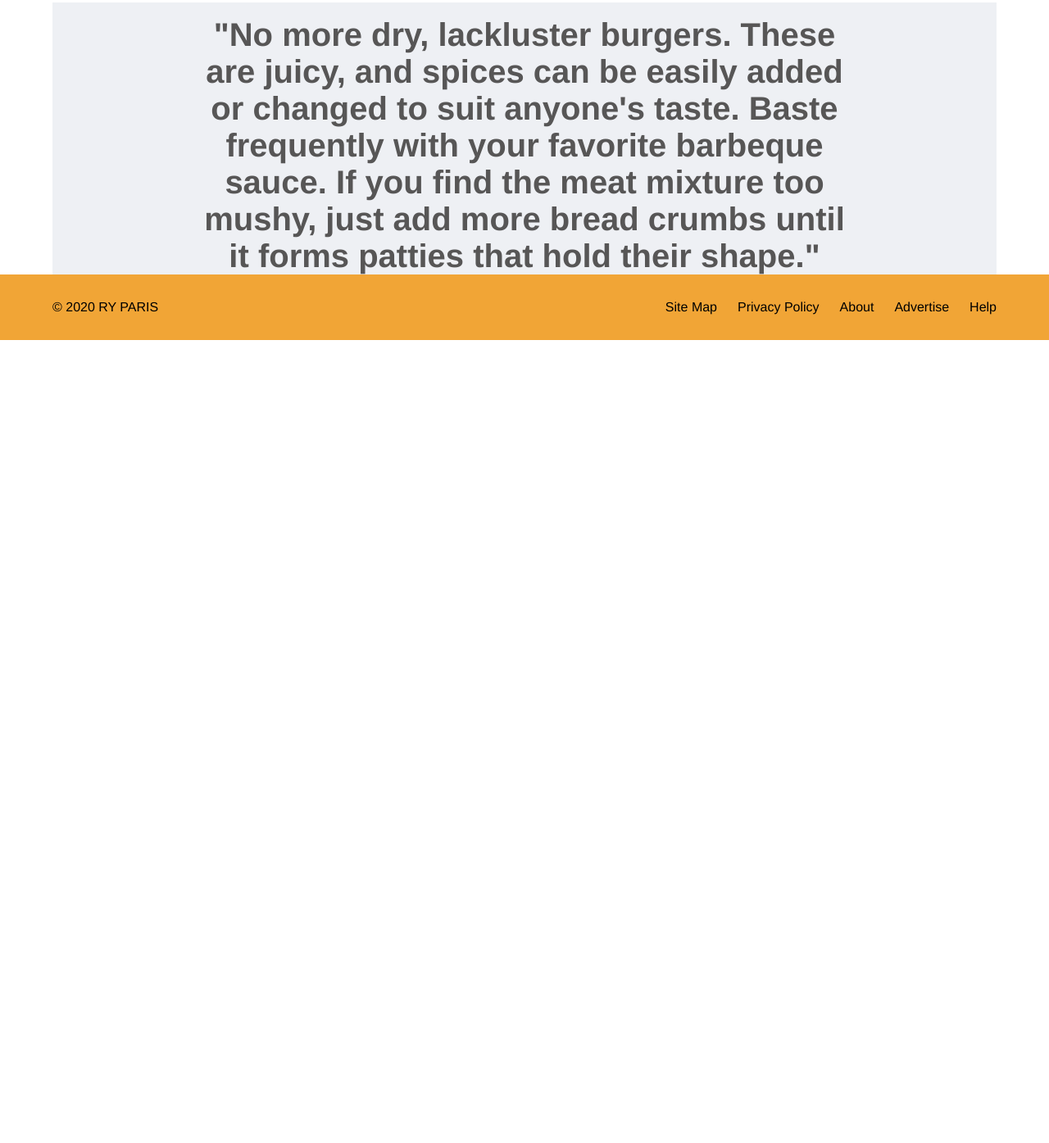
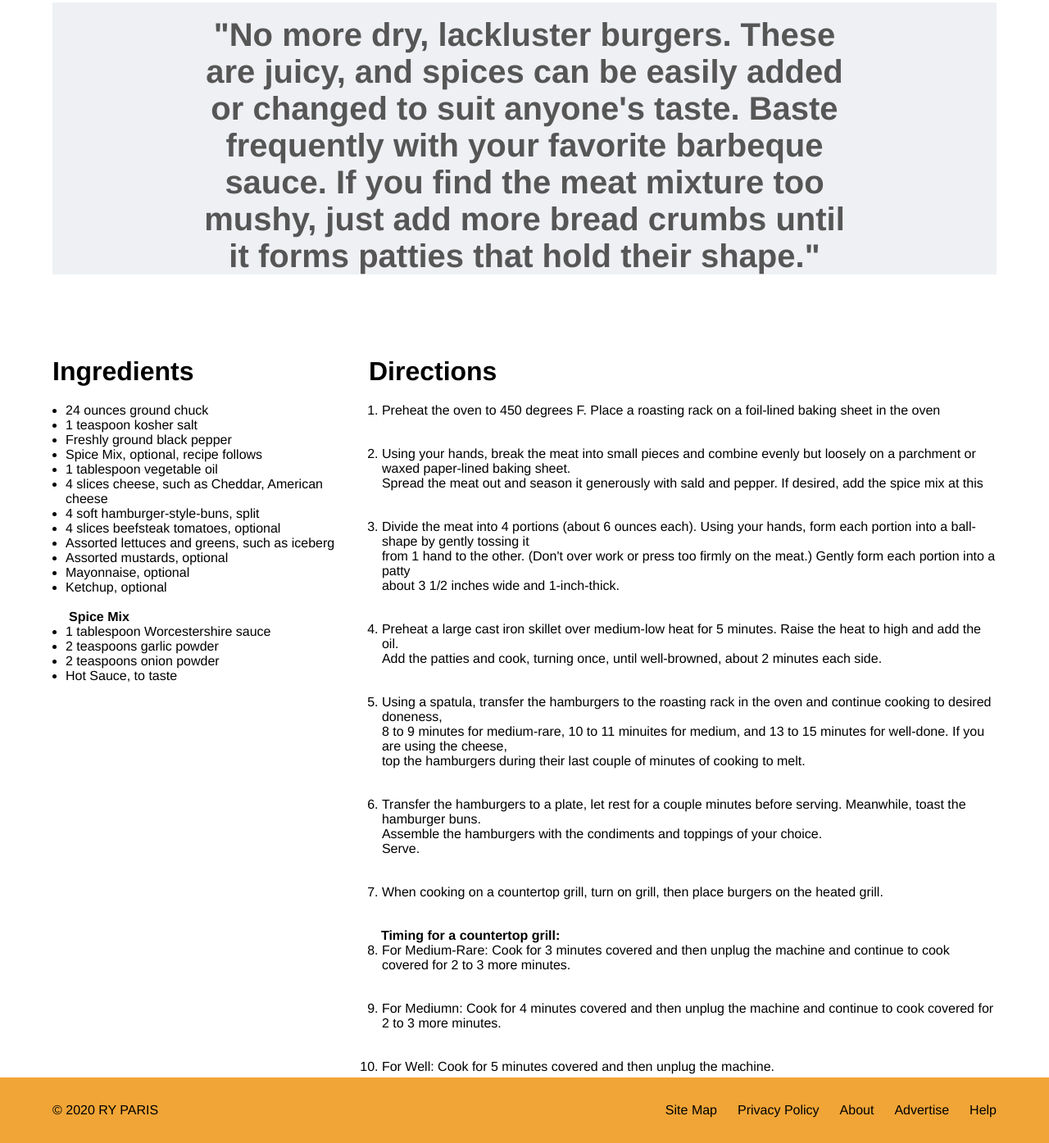
Before and after one commit to TylerVanSickle/RYParis, a plain HTML site: page recipe.html in a window 1280 px wide. Shown: the part 1065-2460 px from the top of the page at 82% size. Before the commit the page ends 1480 px from the top, so only its background shows below. Drawn offline with nearby package versions, Linux system fonts and the light colour scheme.

Commit message:
Pretty much finished the second page

```diff
--- a/css/style.css
+++ b/css/style.css
@@ -172,31 +172,6 @@ nav ul li a{
 }
 
 
-/*FOOTER*/
-
-footer{
-    height: 10vh;
-    background-color: var(--orange);
-    width: 100%;
-}
-.footerContainer{
-    display: flex;
-    justify-content: space-between;
-    text-align: center;
-    height: 10vh;
-    background-color: var(--orange);
-    width: 90%;
-    align-items: center;
-    margin: 0 auto;
-}
-footer ul{
-    display: flex;
-}
-footer ul li{
-    padding-left: 25px;
-    list-style-type: none;
-    cursor: pointer;
-}
 
 /* RECIPE PAGE */
 
@@ -318,3 +293,62 @@ height: 28%;
     font-weight: bold;
     text-align: center;
 }
+
+.howToMake{
+    padding-top: 100px;
+    height: 110vh;
+    max-width: 90%;
+    margin: 0 auto;
+    display: flex;
+}
+.leftSide{
+    flex: 33%;
+    height: 100%;
+}
+.leftSide li{
+    margin-left: 1em;
+}
+.leftSide ul p{
+    padding-left: 20px;
+}
+.howToMake h2{
+    padding-bottom: 20px;
+    font-size: 2rem;
+}
+
+.rightSide{
+    flex: 66%;
+    height: 100%;
+}
+.rightSide li{
+    padding-bottom: 35px;
+    margin-left: 1em;
+}
+.rightSide ol p {
+    padding-left: 15px;
+}
+/*FOOTER*/
+
+footer{
+    height: 10vh;
+    background-color: var(--orange);
+    width: 100%;
+}
+.footerContainer{
+    display: flex;
+    justify-content: space-between;
+    text-align: center;
+    height: 10vh;
+    background-color: var(--orange);
+    width: 90%;
+    align-items: center;
+    margin: 0 auto;
+}
+footer ul{
+    display: flex;
+}
+footer ul li{
+    padding-left: 25px;
+    list-style-type: none;
+    cursor: pointer;
+}
--- a/recipe.html
+++ b/recipe.html
@@ -77,6 +77,76 @@
             </div>
         </section>
 
+        <section class="howToMake">
+            <div class="leftSide">
+                <h2>Ingredients</h2>
+                <ul>
+                    <li>24 ounces ground chuck</li>
+                    <li>1 teaspoon kosher salt</li>
+                    <li>Freshly ground black pepper</li>
+                    <li>Spice Mix, optional, recipe follows</li>
+                    <li>1 tablespoon vegetable oil</li>
+                    <li>4 slices cheese, such as Cheddar, American cheese</li>
+                    <li>4 soft hamburger-style-buns, split</li>
+                    <li>4 slices beefsteak tomatoes, optional</li>
+                    <li>Assorted lettuces and greens, such as iceberg</li>
+                    <li>Assorted mustards, optional</li>
+                    <li>Mayonnaise, optional</li>
+                    <li>Ketchup, optional</li>
+                    <br>
+                    <p><b>Spice Mix</b></p>
+                    <li>1 tablespoon Worcestershire sauce</li>
+                    <li>2 teaspoons garlic powder</li>
+                    <li>2 teaspoons onion powder</li>
+                    <li>Hot Sauce, to taste</li>
+                </ul>
+            </div>
+            <div class="rightSide">
+                <h2>Directions</h2>
+                <ol>
+                    <li>
+                        Preheat the oven to 450 degrees F. Place a roasting rack on a foil-lined baking sheet in the oven</li>
+                    <li>
+                        Using your hands, break the meat into small pieces and combine evenly
+                        but loosely on a parchment or waxed paper-lined baking sheet.<br>
+                        Spread the meat out and season it generously with sald and pepper. If desired, add the spice mix at this <time datetime=""></time>
+                    </li>
+                    <li>
+                        Divide the meat into 4 portions (about 6 ounces each). Using your hands,
+                         form each portion into a ball-shape by gently tossing it<br> from 1 hand to the other. (Don't over work or press too firmly on the meat.)
+                        Gently form each portion into a patty <br>about 3 1/2 inches wide and 1-inch-thick.
+                    </li>
+                    <li>
+                        Preheat a large cast iron skillet over medium-low heat for 5 minutes.
+                        Raise the heat to high and add the oil.<br> Add the patties and cook, turning once,
+                        until well-browned, about 2 minutes each side.
+                    </li>
+                    <li>
+                        Using a spatula, transfer the hamburgers to the roasting rack in the oven
+                        and continue cooking to desired doneness,<br> 8 to 9 minutes for medium-rare,
+                        10 to 11 minuites for medium, and 13 to 15 minutes for well-done. If you are using
+                        the cheese,<br> top the hamburgers during their last couple of minutes of cooking to melt.
+                    </li>
+                    <li>Transfer the hamburgers to a plate, let rest for a couple minutes before serving. Meanwhile, toast the hamburger buns.
+                         <br>Assemble the hamburgers with the condiments and toppings of your choice.
+                         <br>
+                         Serve.
+                    </li>
+                    <li>When cooking on a countertop grill, turn on grill, then place burgers on the heated grill.</li>
+                    <p><b>Timing for a countertop grill:</b></p>
+                    <li>For Medium-Rare: Cook for 3 minutes covered and then unplug the machine and continue
+                        to cook covered for 2 to 3 more minutes.
+                    </li>
+                    <li>
+                        For Mediumn: Cook for 4 minutes covered and then unplug the machine and continue to cook covered for 2 to 3 more minutes.
+                    </li>
+                    <li>
+                        For Well: Cook for 5 minutes covered and then unplug the machine.
+                    </li>
+                </ol>
+            </div>
+        </section>
+
 
     <footer>
         <div class="footerContainer">
```
